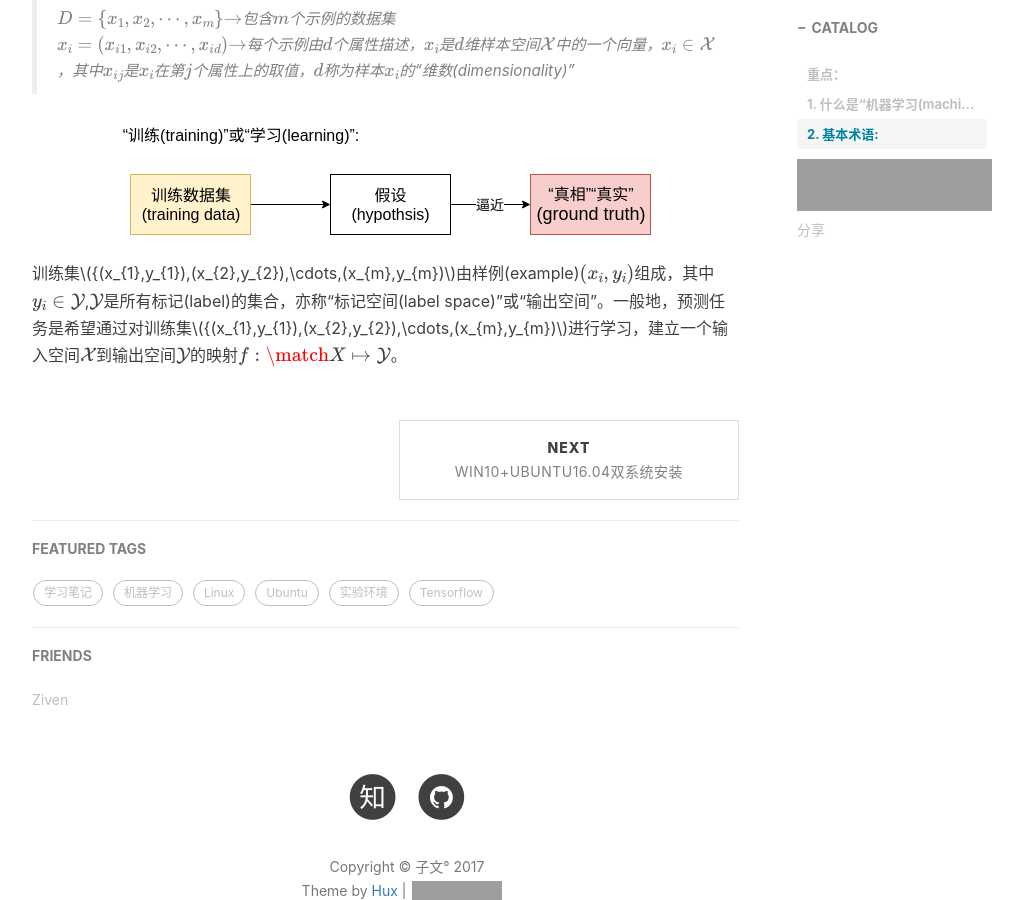
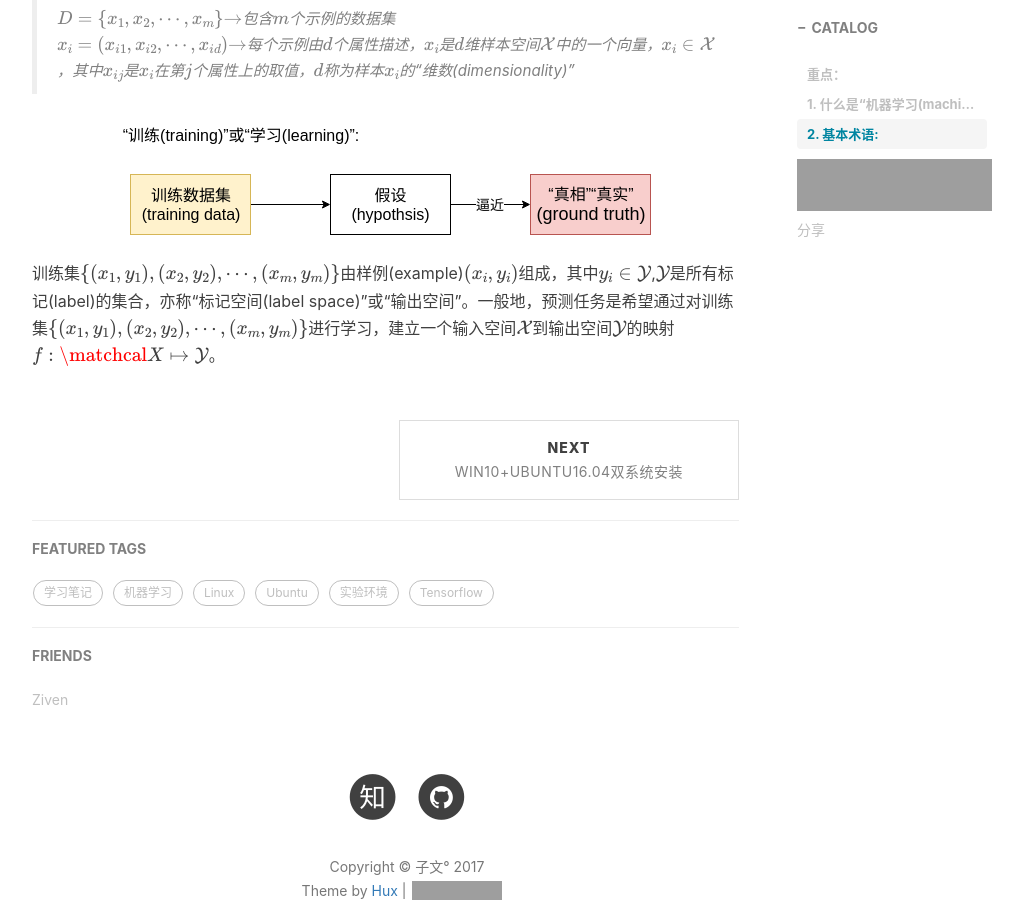
Before and after one commit to zivenyang/zivenyang.github.io, a Jekyll site: the page built from _posts/zzh-mathine-learning/2017-07-06-zzh-ml-chapter-1.markdown, in a window 1280 px wide and 900 px high, scrolled down 2376 px, cut to the strip 0-900 px from the top of the window. Shown: the whole strip, without its empty margins (233-1256 px from the left). Built offline with Jekyll 4.4.1, drawn with Linux system fonts in a browser that asks for light colours; nearby versions of some CDN libraries; formulas are drawn with MathJax 3; comment, search, counter and statistics services are not loaded; grey boxes are pictures that could not be loaded.

Commit message:
update ch1

```diff
--- a/_posts/zzh-mathine-learning/2017-07-06-zzh-ml-chapter-1.markdown
+++ b/_posts/zzh-mathine-learning/2017-07-06-zzh-ml-chapter-1.markdown
@@ -35,4 +35,4 @@ tags:
 \\(x_{i}=(x_{i1}, x_{i2}, \cdots, x_{id})\\)\\(\rightarrow\\)每个示例由\\(d\\)个属性描述，\\(x_i\\)是\\(d\\)维样本空间\\(\mathcal{X}\\)中的一个向量，\\(x_{i}\in\mathcal{X}\\)，其中\\(x_{ij}\\)是\\(x_i\\)在第\\(j\\)个属性上的取值，\\(d\\)称为样本\\(x_i\\)的“维数(dimensionality)”
 
 <img  src="/img\in-post\zzh-machine-learning\ch1\training.svg" />
-训练集\\(\{(x_{1},y_{1}),(x_{2},y_{2}),\cdots,(x_{m},y_{m})\\)由样例(example)\\(\(x_{i},y_{i}\)\\)组成，其中\\(y_{i}\in\mathcal{Y}\\),\\(\mathcal{Y}\\)是所有标记(label)的集合，亦称“标记空间(label space)”或“输出空间”。一般地，预测任务是希望通过对训练集\\(\{(x_{1},y_{1}),(x_{2},y_{2}),\cdots,(x_{m},y_{m})\\)进行学习，建立一个输入空间\\(\mathcal{X}\\)到输出空间\\(\mathcal{Y}\\)的映射\\(f:\match{X}\mapsto\mathcal{Y}\\)。
+训练集\\(\\{(x_{1},y_{1}),(x_{2},y_{2}),\cdots,(x_{m},y_{m})\\}\\)由样例(example)\\(\(x_{i},y_{i}\)\\)组成，其中\\(y_{i}\in\mathcal{Y}\\),\\(\mathcal{Y}\\)是所有标记(label)的集合，亦称“标记空间(label space)”或“输出空间”。一般地，预测任务是希望通过对训练集\\(\\{(x_{1},y_{1}),(x_{2},y_{2}),\cdots,(x_{m},y_{m})\\}\\)进行学习，建立一个输入空间\\(\mathcal{X}\\)到输出空间\\(\mathcal{Y}\\)的映射\\(f:\matchcal{X}\mapsto\mathcal{Y}\\)。
```
